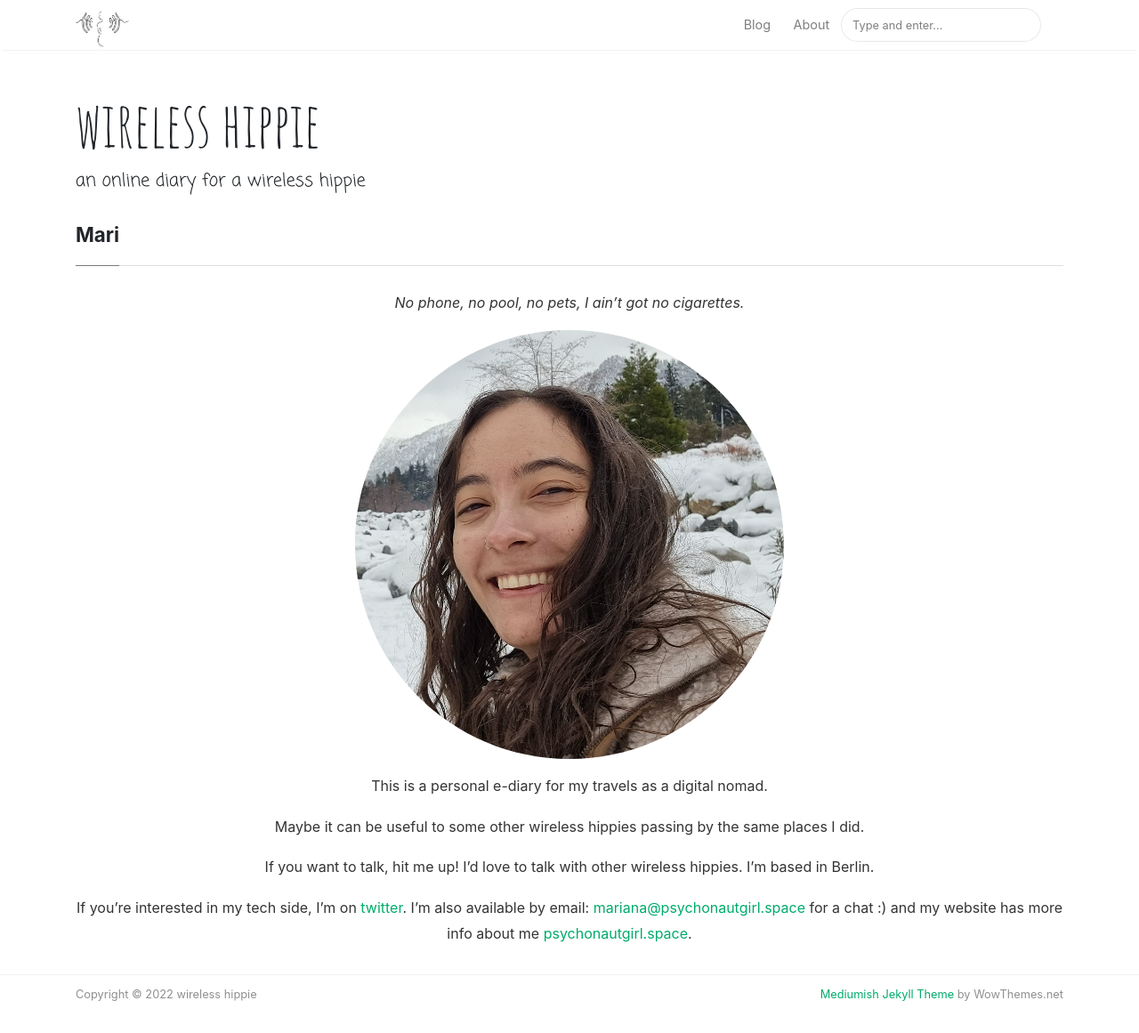
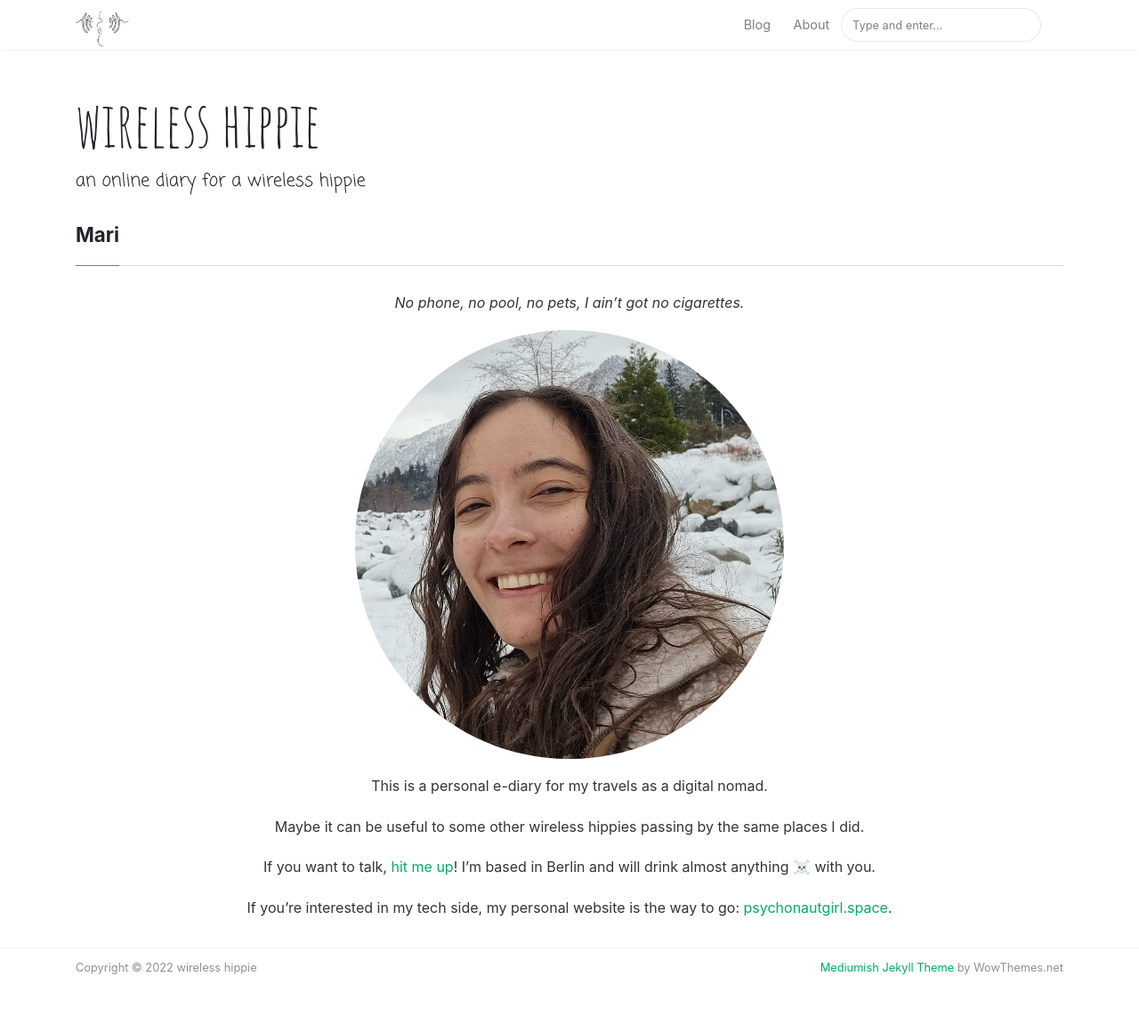
Before and after one commit to wireless-hippie/wireless-hippie.github.io, a Jekyll site: the page built from _pages/about.md, in a window 1280 px wide and 1161 px high. Shown: the whole window at 89% size. Built offline with Jekyll 4.4.1, drawn with Linux system fonts in a browser that asks for light colours; nearby versions of some CDN libraries.

Commit message:
i think it looks better this way

```diff
--- a/_pages/about.md
+++ b/_pages/about.md
@@ -22,9 +22,9 @@ Maybe it can be useful to some other wireless hippies passing by the same places
 {: refdef}
 
 {:refdef: style="text-align: center;"}
-If you want to talk, hit me up! I'd love to talk with other wireless hippies. I'm based in Berlin.
+If you want to talk, [hit me up](mailto:mariana@psychonautgirl.space)! I'm based in Berlin and will drink almost anything ☠️ with you.
 {: refdef}
 
 {:refdef: style="text-align: center;"}
-If you're interested in my tech side, I'm on [twitter](https://twitter.com/mari_meir). I'm also available by email: [mariana@psychonautgirl.space](mariana@psychonautgirl.space) for a chat :) and my website has more info about me [psychonautgirl.space](https://psychonautgirl.space).
+If you're interested in my tech side, my personal website is the way to go: [psychonautgirl.space](https://psychonautgirl.space).
 {: refdef}
```
Also changed, not shown: _posts/2021-01-02-cyprus-aerial-view.md (+2 -2 lines), _posts/2021-02-01-tenerife-sunset.md (+2 -2 lines), _posts/2021-03-09-to-walk-in-anothers-dream.md (+2 -2 lines), _posts/2021-07-30-burning-virgin.md (+2 -2 lines), _posts/2022-03-26-martian.md (+2 -2 lines).
